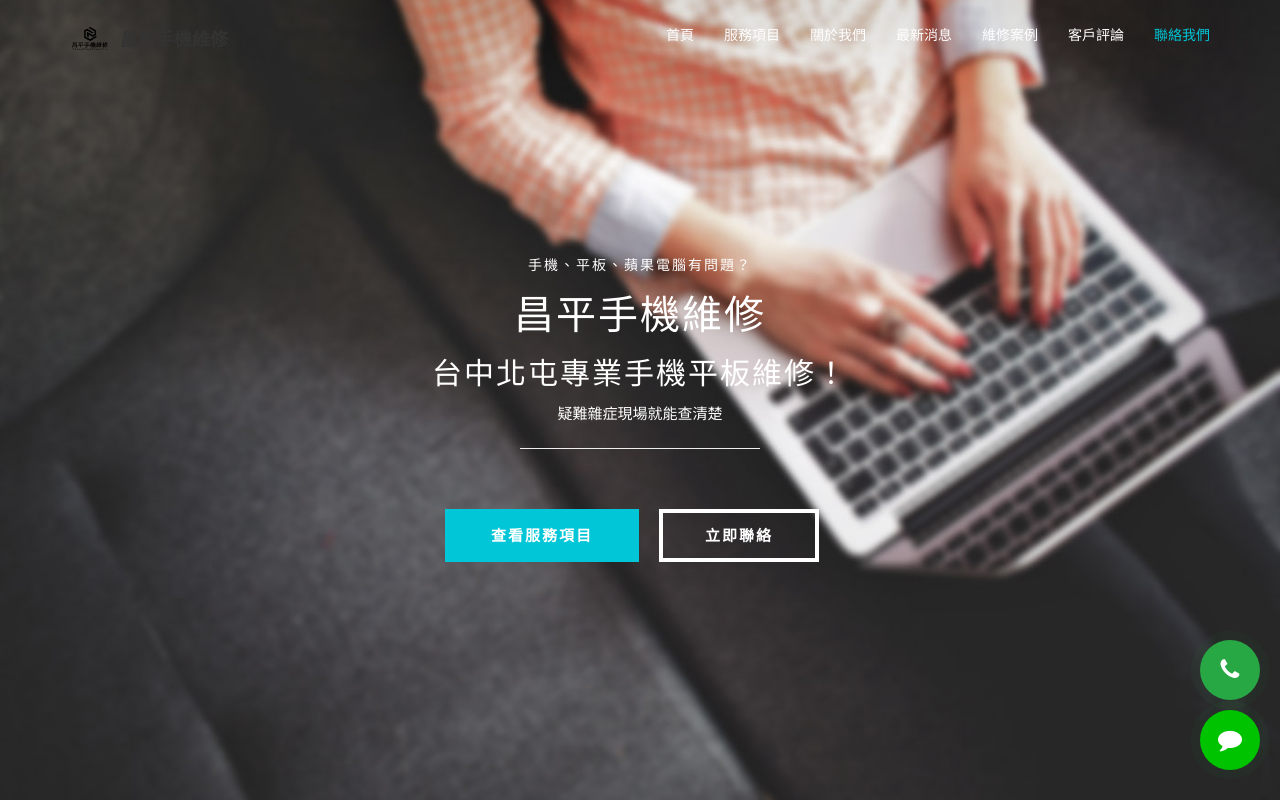
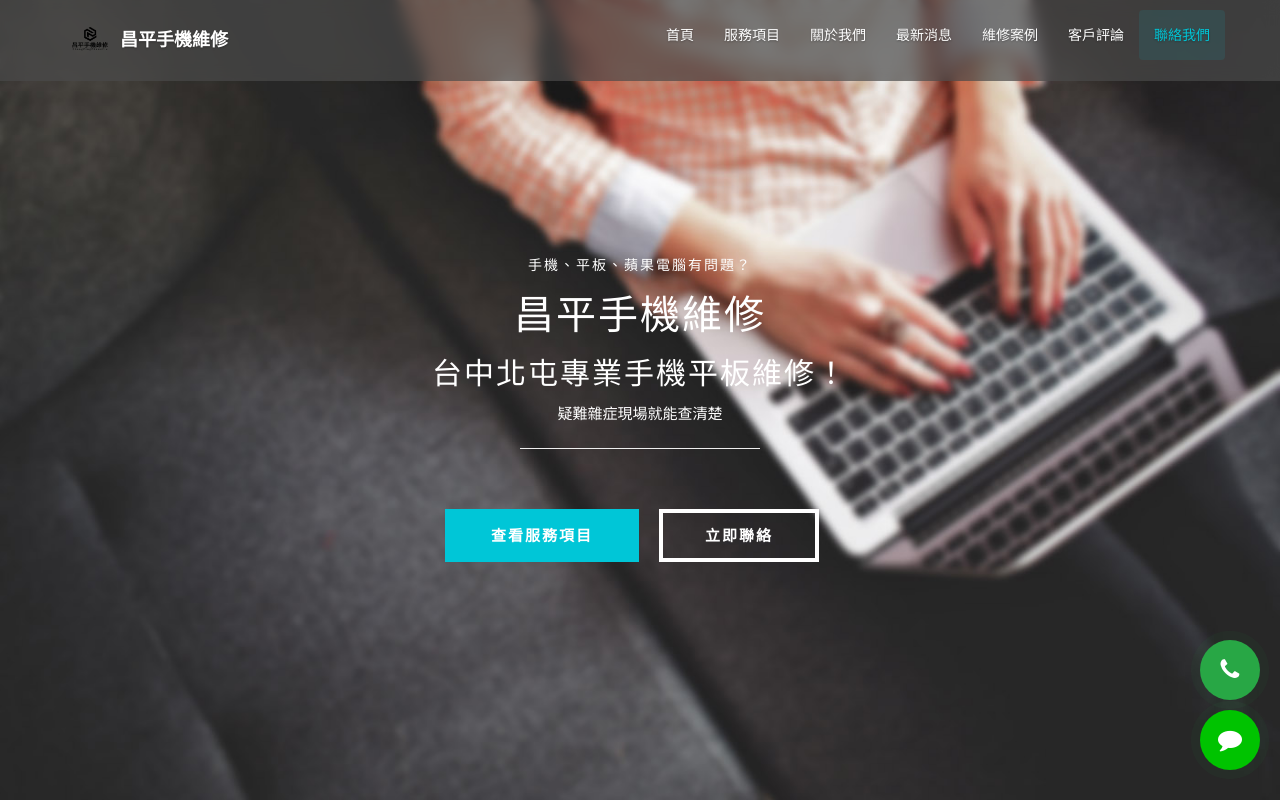
Before and after one commit to lovemage/changpingphonefix, a website with bundled scripts: page index.html in a window 1280 px wide. Shown: the top 800 px of the page. Built offline with nearby package versions, Linux system fonts and the light colour scheme.

Commit message:
優化導航欄視覺效果
- 將「昌平手機維修」品牌文字改為白色
- 添加文字陰影效果增強可讀性
- 導航欄背景改為毛玻璃半透明效果：
  * 使用 backdrop-filter: blur() 實現毛玻璃效果
  * 半透明背景 rgba(75, 75, 75, 0.85)
  * 添加微妙的邊框線條
- 優化懸停效果：
  * 菜單項懸停時顯示半透明背景
  * 品牌文字懸停時變為品牌色
- 滾動時導航欄變為更不透明的毛玻璃效果
- 添加平滑過渡動畫

```diff
--- a/css/style.css
+++ b/css/style.css
@@ -211,11 +211,15 @@ preloader section
 navigation section
 ========================================================================== */
 .custom-navbar {
-    background: #4B4B4B;
+    background: rgba(75, 75, 75, 0.85);
+    backdrop-filter: blur(10px);
+    -webkit-backdrop-filter: blur(10px);
+    border-bottom: 1px solid rgba(255, 255, 255, 0.1);
     margin-bottom: 0;
+    transition: all 0.3s ease;
 }
 .custom-navbar .navbar-brand  {
-  color: #00c6d7;
+  color: #ffffff;
   font-weight: 600;
   font-size: 24px;
 }
@@ -229,10 +233,12 @@ navigation section
     color: #ffffff;
     font-size: 14px;
     font-weight: 500;
+    text-shadow: 0 1px 2px rgba(0, 0, 0, 0.3);
     }
 .custom-navbar .nav li a:hover {
-  	background: transparent;
-   color: #eeeeee;
+  	background: rgba(255, 255, 255, 0.1);
+   color: #00c6d7;
+   border-radius: 4px;
 }
 .custom-navbar .nav > li > a:focus {
   background-color: transparent;
@@ -241,25 +247,31 @@ navigation section
 }
 .custom-navbar .nav li.active > a {
       color: #00c6d7;
+      background: rgba(0, 198, 215, 0.1);
+      border-radius: 4px;
     }
 .custom-navbar .navbar-toggle {
         border: none;
         padding-top: 10px;
     }
 .custom-navbar .navbar-toggle .icon-bar {
-        background: #00c6d7;
+        background: #ffffff;
         border-color: transparent;
     }
 @media(min-width:768px){
     .custom-navbar {
-            background: #4B4B4B;
+            background: rgba(75, 75, 75, 0.7);
+            backdrop-filter: blur(8px);
+            -webkit-backdrop-filter: blur(8px);
             padding: 10px;
-            border-bottom: 0;
-            background: 0 0;
+            border-bottom: 1px solid rgba(255, 255, 255, 0.1);
          }
     .custom-navbar.top-nav-collapse {
             padding: 8px;
-            background: #4B4B4B;
+            background: rgba(75, 75, 75, 0.95);
+            backdrop-filter: blur(15px);
+            -webkit-backdrop-filter: blur(15px);
+            box-shadow: 0 2px 20px rgba(0, 0, 0, 0.1);
         }
 }
 
@@ -1099,8 +1111,9 @@ media quires for mobile
 .brand-text {
   font-size: 18px;
   font-weight: bold;
-  color: #333;
+  color: #ffffff;
   white-space: nowrap;
+  text-shadow: 0 1px 2px rgba(0, 0, 0, 0.3);
 }
 
 .navbar-brand:hover .logo-img {
@@ -1108,7 +1121,7 @@ media quires for mobile
 }
 
 .navbar-brand:hover .brand-text {
-  color: #007bff;
+  color: #00c6d7;
   text-decoration: none;
 }
 
```
